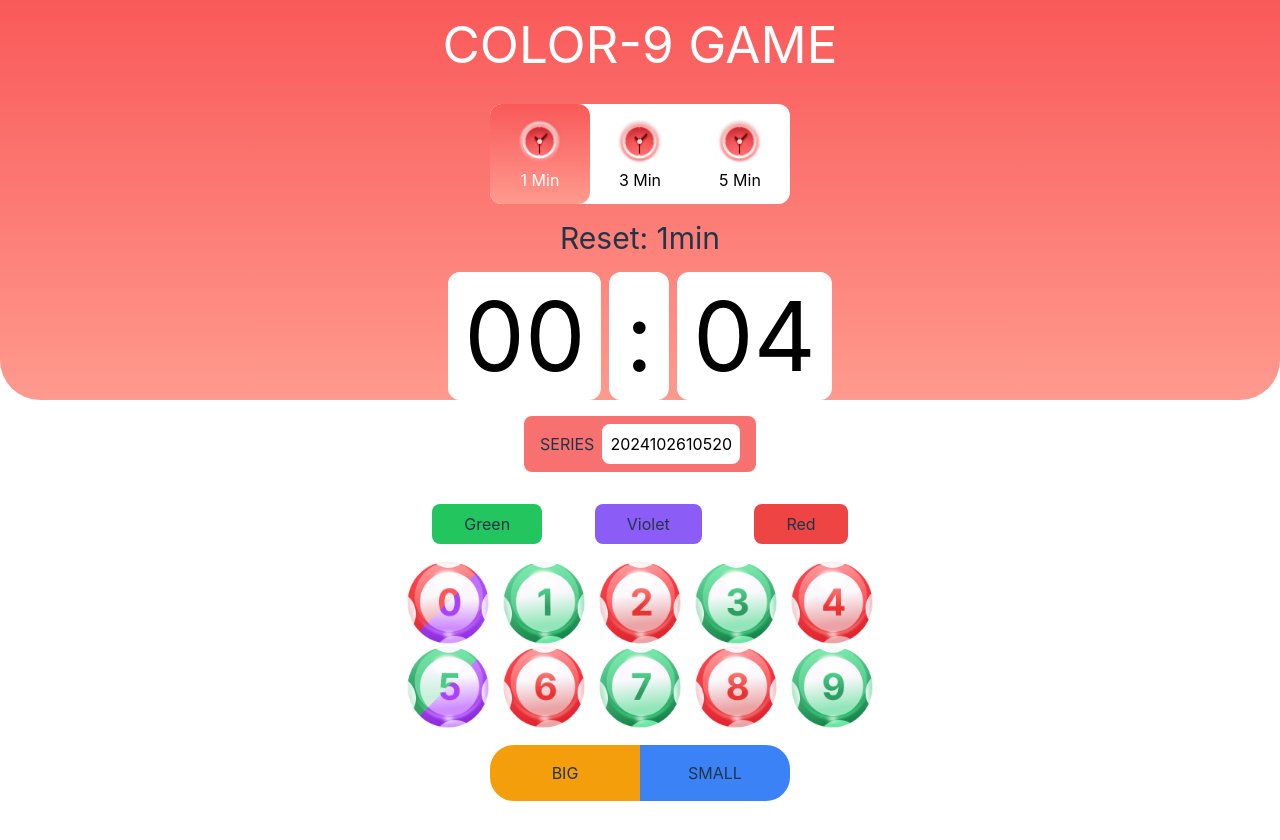
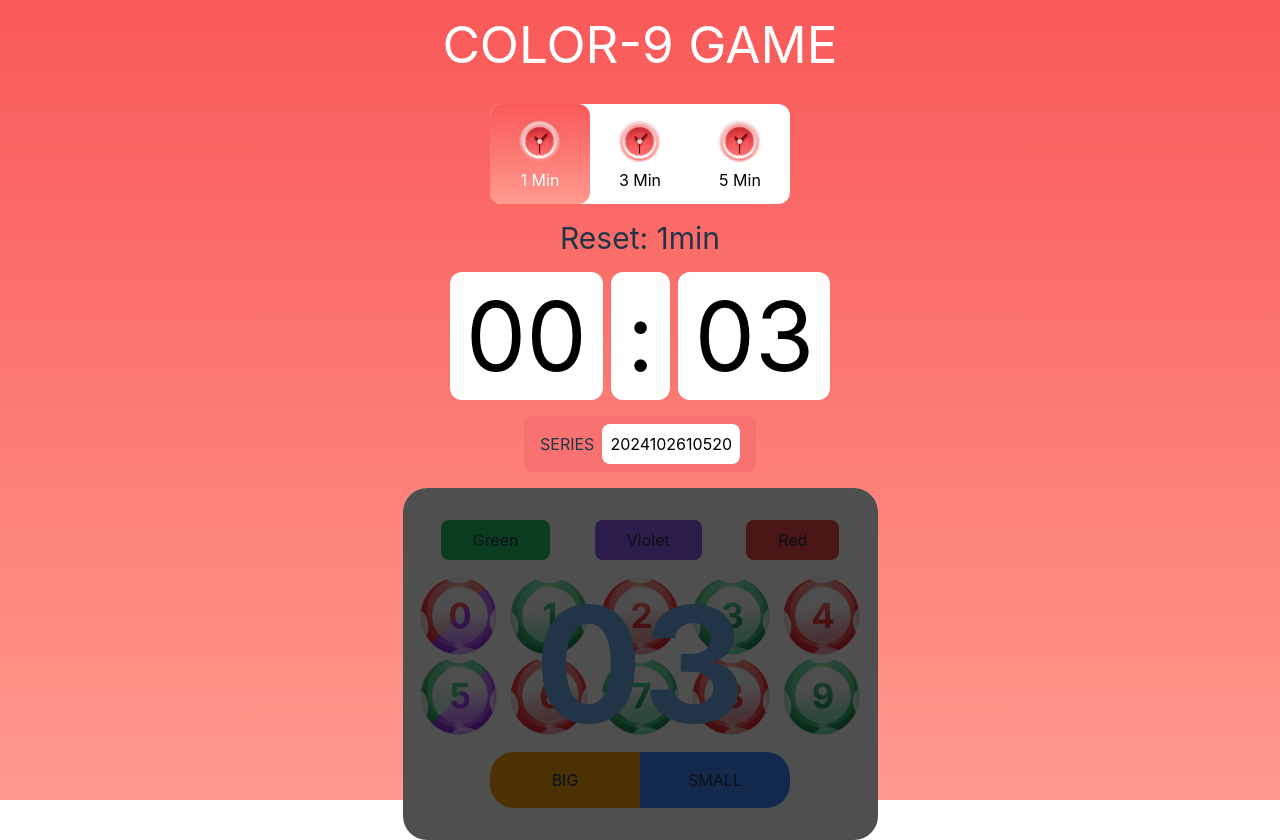
Before and after one commit to abhay8696/color-nine, a React (Vite) app in the folder frontend/: page / in a window 1280 px wide. Before the commit the page ends 817 px from the top, so only its background shows below. Built offline with nearby package versions, Linux system fonts and the light colour scheme.

Commit message:
added NoClickLayer comp and imporved getCountDown function

```diff
--- a/frontend/src/App.jsx
+++ b/frontend/src/App.jsx
@@ -5,12 +5,15 @@ import TimeButton from "./components/TimeButton/TimeButton";
 
 function App() {
     const [currentWindow, setCurrentWindow] = useState(1);
+    const [oneMinStack, setOneMinStack] = useState([]);
+    const [threeMinStack, setThreeMinStack] = useState([]);
+    const [fiveMinStack, setFiveMinStack] = useState([]);
 
     //functions
     const changeWindow = (num) => setCurrentWindow(num);
     return (
         <div className="h-[100vh] w-[100vw] relative">
-            <div className="rounded-b-[2.5rem] absolute top-0 left-0 right-0 bottom-[40vh] sm:bottom-[50vh] bg-primary-gradient -z-1"></div>
+            {/* <div className="rounded-b-[2.5rem] absolute top-0 left-0 right-0 bottom-[40vh] sm:bottom-[50vh] bg-primary-gradient -z-1"></div> */}
             <h1 className="text-center py-4 mb-4 text-white">COLOR-9 GAME</h1>
             <div className="flex items-center justify-center">
                 <div className="flex items-center justify-center rounded-xl mb-4 bg-white">
--- a/frontend/src/components/GameBody/GameBody.jsx
+++ b/frontend/src/components/GameBody/GameBody.jsx
@@ -1,6 +1,6 @@
 import React, { useEffect, useRef, useState } from "react";
 import Clock from "../Clock/Clock";
-import { getCountDown, getSeries } from "../../helperFunctions";
+import { generateRandom, getCountDown, getSeries } from "../../helperFunctions";
 import Series from "../Series/Series";
 import ColorButton from "../ColorButton/ColorButton";
 import CoinButton from "../CoinButton/CoinButton";
@@ -15,6 +15,7 @@ import coin_6 from "../../assets/coin6.png";
 import coin_7 from "../../assets/coin7.png";
 import coin_8 from "../../assets/coin8.png";
 import coin_9 from "../../assets/coin9.png";
+import NoClickLayer from "../NoClickLayer/NoClickLayer";
 
 const GameBody = (props) => {
     const { currentWindow, resetTime } = props; //currentWindow = 1/3/5
@@ -43,14 +44,20 @@ const GameBody = (props) => {
         if (
             Number(clock.minutes) === resetTime - 1 &&
             Number(clock.seconds) === 59
-        )
+        ) {
             updateSeries();
+        }
     }, [clock]);
 
     useEffect(() => {
         if (resetTime === currentWindow) hideorShow.current = "block";
         else hideorShow.current = "hidden";
     }, [currentWindow]);
+
+    useEffect(() => {
+        const ro = generateRandom();
+        console.log({ resetTime, series, ...ro });
+    }, [series]);
 
     //functions
     const displayCoins = () => {
@@ -82,7 +89,10 @@ const GameBody = (props) => {
             <h3 className="text-h3">Reset: {resetTime}min</h3>
             <Clock minutes={clock.minutes} seconds={clock.seconds} />
             <Series series={series} />
-            <div className="w-[100%] p-4 flex flex-col gap-4 ">
+            <div className="w-[95%] px-4 py-8 flex flex-col gap-4 bg-white rounded-3xl relative">
+                {Number(clock.seconds) <= 5 && Number(clock.minutes) === 0 ? (
+                    <NoClickLayer seconds={clock.seconds} />
+                ) : null}
                 <div className="flex items-center justify-around w-[100%]">
                     <ColorButton bg="bg-green-500" text="green" color="green" />
                     <ColorButton
@@ -96,10 +106,10 @@ const GameBody = (props) => {
                     {displayCoins()}
                 </div>
                 <div className="uppercase flex justify-center">
-                    <span className="py-4 rounded-l-3xl w-[150px] text-center bg-amber-500">
+                    <span className="py-2 sm:py-4 rounded-l-xl sm:rounded-l-3xl w-[100px] sm:w-[150px] text-center bg-amber-500">
                         Big
                     </span>
-                    <span className="py-4 rounded-r-3xl w-[150px] text-center bg-blue-500">
+                    <span className="py-2 sm:py-4 rounded-r-xl sm:rounded-r-3xl w-[100px] sm:w-[150px] text-center bg-blue-500">
                         Small
                     </span>
                 </div>
--- /dev/null
+++ b/frontend/src/components/NoClickLayer/NoClickLayer.jsx
@@ -0,0 +1,11 @@
+import React from "react";
+
+const NoClickLayer = ({ seconds }) => {
+    return (
+        <div className="absolute rounded-3xl top-0 left-0 right-0 bottom-0 bg-[#000000b0] flex items-center justify-center">
+            <div className="font-bold text-[10rem]">{seconds}</div>
+        </div>
+    );
+};
+
+export default NoClickLayer;
--- a/frontend/src/helperFunctions.js
+++ b/frontend/src/helperFunctions.js
@@ -14,12 +14,12 @@ export const getCountDown = (min = 1) => {
     const now = new Date();
 
     // Calculate remaining minutes within the hour (in reverse).
-    // Example: If it's 10:05, 60 - 5 = 55 minutes remaining in the hour.
-    const minutes = 60 - String(now.getMinutes()).padStart(2, "0");
+    // Example: If it's 10:05, 59 - 5 = 54 minutes remaining in the hour.
+    const minutes = 59 - String(now.getMinutes()).padStart(2, "0");
 
     // Calculate remaining seconds within the minute (in reverse).
-    // Example: If it's 10:05:45, 60 - 45 = 15 seconds remaining in the minute.
-    const seconds = 60 - Number(String(now.getSeconds()).padStart(2, "0"));
+    // Example: If it's 10:05:45, 59 - 45 = 14 seconds remaining in the minute.
+    const seconds = 59 - Number(String(now.getSeconds()).padStart(2, "0"));
 
     // Calculate how many minutes are left based on the specified interval `min`.
     // If `min = 1`, this will simply be `minutes % 1 = 0`.
@@ -112,3 +112,52 @@ export const getSeries = (window = 1) => {
     // and return the resulting series.
     return `${year}${month}${day}${window}${windowsSinceMidnight}`;
 };
+
+// Function to generate a random object with properties: num, color, and bigSmall
+export const generateRandom = () => {
+    // Generate a random number between 0 and 9
+    const num = Math.floor(Math.random() * 10);
+
+    // Determine size based on the value of num: "small" if num is less than 5, otherwise "big"
+    const bigSmall = num < 5 ? "small" : "big";
+
+    let color;
+
+    switch (num) {
+        case 0:
+            color = "red-violet";
+            break;
+        case 1:
+            color = "green";
+            break;
+        case 2:
+            color = "red";
+            break;
+        case 3:
+            color = "green";
+            break;
+        case 4:
+            color = "red";
+            break;
+        case 5:
+            color = "green-violet";
+            break;
+        case 6:
+            color = "red";
+            break;
+        case 7:
+            color = "green";
+            break;
+        case 8:
+            color = "red";
+            break;
+        case 9:
+            color = "green";
+            break;
+        default:
+            break;
+    }
+
+    // Return an object containing the randomly generated values
+    return { num, color, bigSmall };
+};
--- a/frontend/src/index.css
+++ b/frontend/src/index.css
@@ -32,6 +32,7 @@ body {
     place-items: center;
     min-width: 320px;
     min-height: 100vh;
+    background: linear-gradient(180deg, #f95959 0%, #ff9a8e 100%);
 }
 
 h1 {
--- a/frontend/src/output.css
+++ b/frontend/src/output.css
@@ -578,6 +578,10 @@ video {
   top: 0px;
 }
 
+.bottom-0 {
+  bottom: 0px;
+}
+
 .-z-1 {
   z-index: -1;
 }
@@ -629,6 +633,14 @@ video {
 
 .w-\[150px\] {
   width: 150px;
+}
+
+.w-\[90\%\] {
+  width: 90%;
+}
+
+.w-\[95\%\] {
+  width: 95%;
 }
 
 .max-w-\[18\%\] {
@@ -687,6 +699,10 @@ video {
   border-radius: 0.75rem;
 }
 
+.rounded-3xl {
+  border-radius: 1.5rem;
+}
+
 .rounded-b-\[2\.5rem\] {
   border-bottom-right-radius: 2.5rem;
   border-bottom-left-radius: 2.5rem;
@@ -702,6 +718,16 @@ video {
   border-bottom-right-radius: 1.5rem;
 }
 
+.rounded-l-xl {
+  border-top-left-radius: 0.75rem;
+  border-bottom-left-radius: 0.75rem;
+}
+
+.rounded-r-xl {
+  border-top-right-radius: 0.75rem;
+  border-bottom-right-radius: 0.75rem;
+}
+
 .bg-amber-500 {
   --tw-bg-opacity: 1;
   background-color: rgb(245 158 11 / var(--tw-bg-opacity));
@@ -712,6 +738,11 @@ video {
   background-color: rgb(59 130 246 / var(--tw-bg-opacity));
 }
 
+.bg-green-500 {
+  --tw-bg-opacity: 1;
+  background-color: rgb(34 197 94 / var(--tw-bg-opacity));
+}
+
 .bg-inherit {
   background-color: inherit;
 }
@@ -719,16 +750,6 @@ video {
 .bg-red-400 {
   --tw-bg-opacity: 1;
   background-color: rgb(248 113 113 / var(--tw-bg-opacity));
-}
-
-.bg-white {
-  --tw-bg-opacity: 1;
-  background-color: rgb(255 255 255 / var(--tw-bg-opacity));
-}
-
-.bg-green-500 {
-  --tw-bg-opacity: 1;
-  background-color: rgb(34 197 94 / var(--tw-bg-opacity));
 }
 
 .bg-red-500 {
@@ -741,6 +762,20 @@ video {
   background-color: rgb(139 92 246 / var(--tw-bg-opacity));
 }
 
+.bg-white {
+  --tw-bg-opacity: 1;
+  background-color: rgb(255 255 255 / var(--tw-bg-opacity));
+}
+
+.bg-black {
+  --tw-bg-opacity: 1;
+  background-color: rgb(0 0 0 / var(--tw-bg-opacity));
+}
+
+.bg-\[\#000000b0\] {
+  background-color: #000000b0;
+}
+
 .bg-primary-gradient {
   background-image: linear-gradient(180deg, #f95959 0%, #ff9a8e 100%);
 }
@@ -751,6 +786,10 @@ video {
 
 .p-4 {
   padding: 1rem;
+}
+
+.p-8 {
+  padding: 2rem;
 }
 
 .px-4 {
@@ -773,6 +812,11 @@ video {
   padding-bottom: 1rem;
 }
 
+.py-8 {
+  padding-top: 2rem;
+  padding-bottom: 2rem;
+}
+
 .text-center {
   text-align: center;
 }
@@ -790,6 +834,23 @@ video {
 .text-h6 {
   font-size: 1rem;
   line-height: 1.5rem;
+}
+
+.text-3xl {
+  font-size: 1.875rem;
+  line-height: 2.25rem;
+}
+
+.text-\[5rem\] {
+  font-size: 5rem;
+}
+
+.text-\[10rem\] {
+  font-size: 10rem;
+}
+
+.font-bold {
+  font-weight: 700;
 }
 
 .uppercase {
@@ -839,6 +900,7 @@ body {
   place-items: center;
   min-width: 320px;
   min-height: 100vh;
+  background: linear-gradient(180deg, #f95959 0%, #ff9a8e 100%);
 }
 
 h1 {
@@ -887,8 +949,27 @@ button:focus-visible {
     bottom: 50vh;
   }
 
+  .sm\:w-\[150px\] {
+    width: 150px;
+  }
+
   .sm\:gap-2 {
     gap: 0.5rem;
+  }
+
+  .sm\:rounded-l-3xl {
+    border-top-left-radius: 1.5rem;
+    border-bottom-left-radius: 1.5rem;
+  }
+
+  .sm\:rounded-r-3xl {
+    border-top-right-radius: 1.5rem;
+    border-bottom-right-radius: 1.5rem;
+  }
+
+  .sm\:py-4 {
+    padding-top: 1rem;
+    padding-bottom: 1rem;
   }
 
   .sm\:text-8xl {
```
